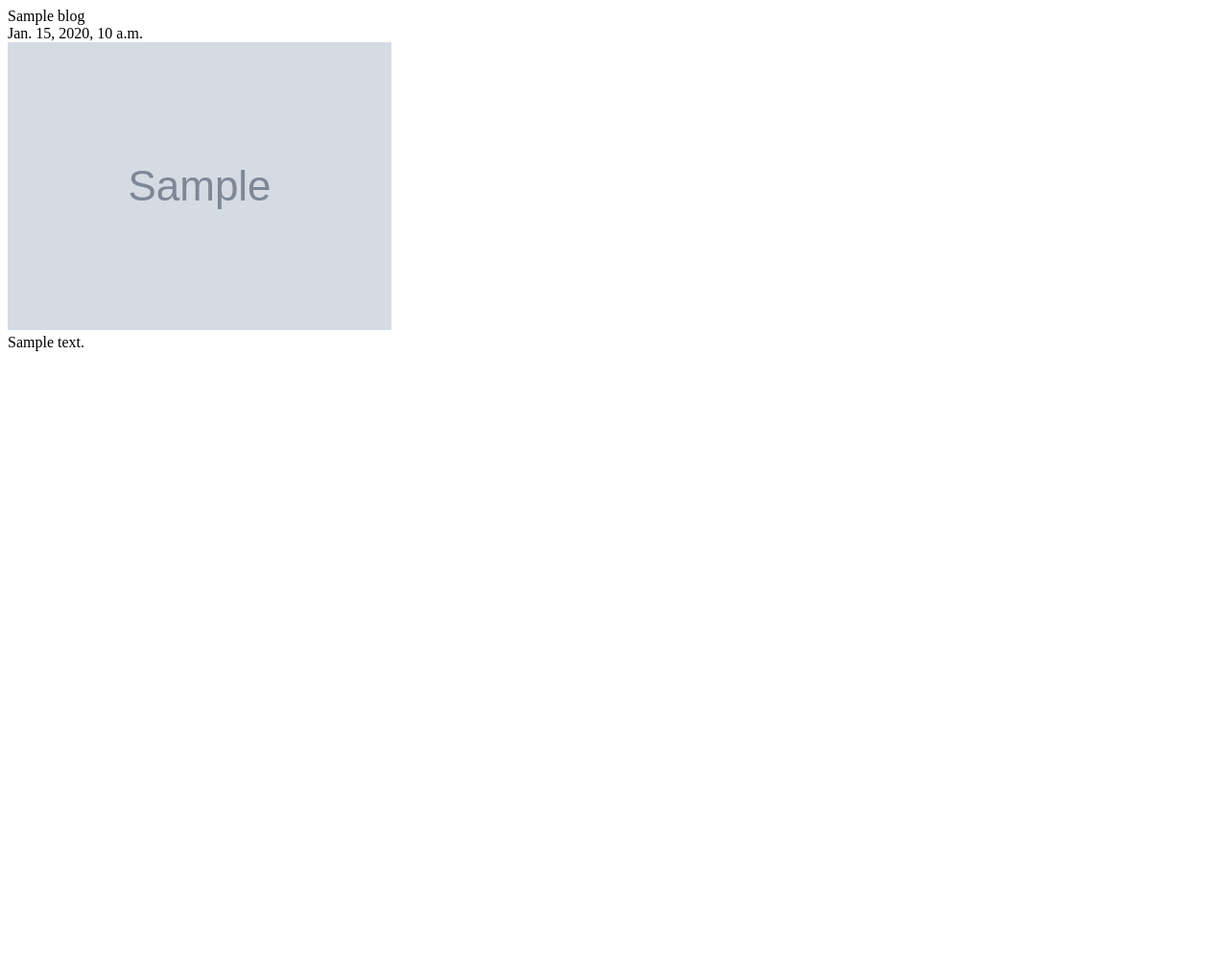
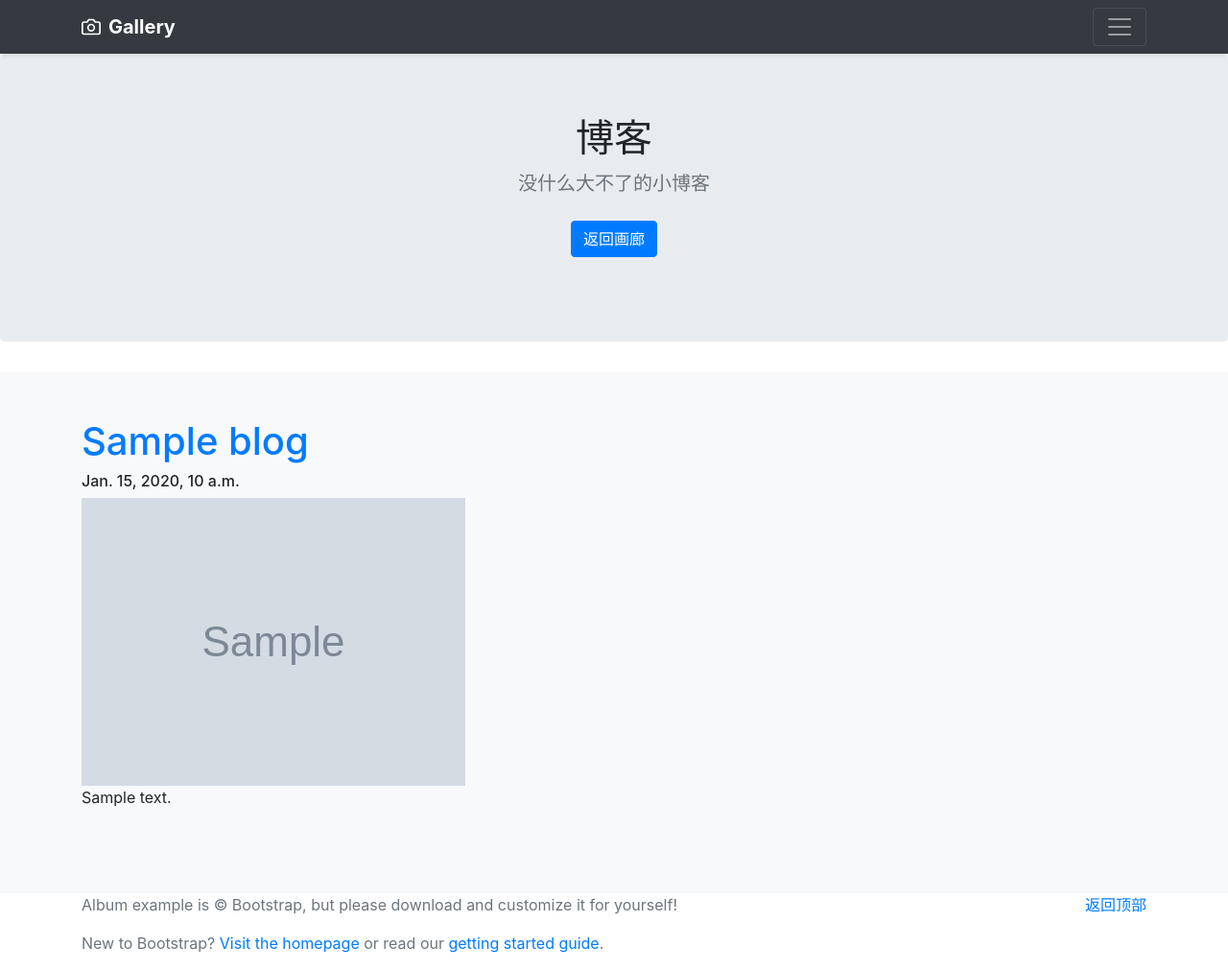
Before and after one commit to potapotato/Gallary, a Django app: template Gallary/blog/templates/blog.html in a window 1280 px wide. Shown: the whole page at 96% size. Before the commit the page ends 366 px from the top, so only its background shows below. Run offline with Django 3.2, Linux system fonts and the light colour scheme; the template is opened without the code that fills it: most values are stand-ins (such as "Sample title", 1, 10 or a date in 2020); grey boxes marked "Sample" are stand-in pictures; data that the repository does not hold is empty; some libraries are stand-ins or nearby versions.

Commit message:
添加了博客的单独界面
通过路由分配和隐藏主键id来显示单独的博客页面

```diff
--- a/Gallary/blog/models.py
+++ b/Gallary/blog/models.py
@@ -7,7 +7,8 @@ class Blog(models.Model):
     title = models.CharField(default='这是标题', max_length=50)
     date = models.DateField()
     image = models.ImageField(default='default.png', upload_to='images/')
-    text = models.CharField(default='这是正文', max_length=50)
+    # text = models.TextField(default='这是正文', max_length=50)
+    text = models.TextField(default='这是征文', max_length=1000)
 
     def __str__(self):
         return self.title
--- a/Gallary/blog/templates/blog.html
+++ b/Gallary/blog/templates/blog.html
@@ -1,20 +1,117 @@
-<!DOCTYPE html>
+{# <h1>这是主页</h1>#}
+{#    {% for log_obj in log_objs.all %}#}
+{#    {{ log_obj.text }}#}
+{#        <img src="{{ log_obj.image.url }}" alt="fail">#}
+{#    {% endfor %}#}
+
+
+<!doctype html>
 <html lang="en">
-<head>
-    <meta charset="UTF-8">
-    <title>Blog</title>
-</head>
-<body>
-    {% for blog in blogs.all %}
-    {{ blog.title }}
-        <br>
-    {{ blog.date }}
-        <br>
-    <img src="{{ blog.image.url }}" alt="?">
-        <br>
-    {{ blog.text }}
-        <br>
-    {% endfor %}
+  <head>
+    <meta charset="utf-8">
+    <meta name="viewport" content="width=device-width, initial-scale=1, shrink-to-fit=no">
+    <meta name="description" content="">
+    <meta name="author" content="Mark Otto, Jacob Thornton, and Bootstrap contributors">
+    <meta name="generator" content="Jekyll v3.8.5">
+    <title>哇希酱</title>
 
-</body>
+    <link rel="canonical" href="https://getbootstrap.com/docs/4.3/examples/album/">
+
+    <!-- Bootstrap core CSS -->
+<link rel="stylesheet" href="https://stackpath.bootstrapcdn.com/bootstrap/4.3.1/css/bootstrap.min.css" integrity="sha384-ggOyR0iXCbMQv3Xipma34MD+dH/1fQ784/j6cY/iJTQUOhcWr7x9JvoRxT2MZw1T" crossorigin="anonymous">
+
+    <style>
+      .bd-placeholder-img {
+        font-size: 1.125rem;
+        text-anchor: middle;
+        -webkit-user-select: none;
+        -moz-user-select: none;
+        -ms-user-select: none;
+        user-select: none;
+      }
+
+      .blog_text {
+          max-width: 1100px;
+          overflow: hidden;
+          text-overflow: ellipsis;
+          white-space: nowrap;
+      }
+      @media (min-width: 768px) {
+        .bd-placeholder-img-lg {
+          font-size: 3.5rem;
+        }
+      }
+    </style>
+
+  </head>
+  <body>
+    <header>
+  <div class="collapse bg-dark" id="navbarHeader">
+    <div class="container">
+      <div class="row">
+        <div class="col-sm-8 col-md-7 py-4">
+          <h4 class="text-white">About</h4>
+          <p class="text-muted">Add some information about the album below, the author, or any other background context. Make it a few sentences long so folks can pick up some informative tidbits. Then, link them off to some social networking sites or contact information.</p>
+        </div>
+        <div class="col-sm-4 offset-md-1 py-4">
+          <h4 class="text-white">Contact</h4>
+          <ul class="list-unstyled">
+            <li><a href="#" class="text-white">Follow on Twitter</a></li>
+            <li><a href="#" class="text-white">Like on Facebook</a></li>
+            <li><a href="#" class="text-white">Email me</a></li>
+          </ul>
+        </div>
+      </div>
+    </div>
+  </div>
+  <div class="navbar navbar-dark bg-dark shadow-sm">
+    <div class="container d-flex justify-content-between">
+      <a href="#" class="navbar-brand d-flex align-items-center">
+        <svg xmlns="http://www.w3.org/2000/svg" width="20" height="20" fill="none" stroke="currentColor" stroke-linecap="round" stroke-linejoin="round" stroke-width="2" aria-hidden="true" class="mr-2" viewBox="0 0 24 24" focusable="false"><path d="M23 19a2 2 0 0 1-2 2H3a2 2 0 0 1-2-2V8a2 2 0 0 1 2-2h4l2-3h6l2 3h4a2 2 0 0 1 2 2z"/><circle cx="12" cy="13" r="4"/></svg>
+        <strong>Gallery</strong>
+      </a>
+      <button class="navbar-toggler" type="button" data-toggle="collapse" data-target="#navbarHeader" aria-controls="navbarHeader" aria-expanded="false" aria-label="Toggle navigation">
+        <span class="navbar-toggler-icon"></span>
+      </button>
+    </div>
+  </div>
+</header>
+
+<main role="main">
+
+  <section class="jumbotron text-center">
+    <div class="container">
+      <h1 class="jumbotron-heading">博客</h1>
+      <p class="lead text-muted">没什么大不了的小博客</p>
+      <p>
+        <a href=".." class="btn btn-primary my-2">返回画廊</a>
+      </p>
+    </div>
+  </section>
+
+  <div class="album py-5 bg-light">
+    <div class="container">
+        {% for blogs in blogs.all %}
+            <a href="{{ blogs.id }}"><h1>{{ blogs.title }}</h1></a>
+            <h6>{{ blogs.date }}</h6>
+            <img src="{{ blogs.image.url }}">
+            <p class="blog_text">{{ blogs.text }}</p>
+            <br>
+        {% endfor %}
+    </div>
+  </div>
+</main>
+  </body>
+<footer class="text-muted">
+  <div class="container">
+    <p class="float-right">
+      <a href="#">返回顶部</a>
+    </p>
+    <p>Album example is &copy; Bootstrap, but please download and customize it for yourself!</p>
+    <p>New to Bootstrap? <a href="https://getbootstrap.com/">Visit the homepage</a> or read our <a href="/docs/4.3/getting-started/introduction/">getting started guide</a>.</p>
+  </div>
+</footer>
+<script src="https://code.jquery.com/jquery-3.3.1.slim.min.js" integrity="sha384-q8i/X+965DzO0rT7abK41JStQIAqVgRVzpbzo5smXKp4YfRvH+8abtTE1Pi6jizo" crossorigin="anonymous"></script>
+<script src="https://cdnjs.cloudflare.com/ajax/libs/popper.js/1.14.7/umd/popper.min.js" integrity="sha384-UO2eT0CpHqdSJQ6hJty5KVphtPhzWj9WO1clHTMGa3JDZwrnQq4sF86dIHNDz0W1" crossorigin="anonymous"></script>
+<script src="https://stackpath.bootstrapcdn.com/bootstrap/4.3.1/js/bootstrap.min.js" integrity="sha384-JjSmVgyd0p3pXB1rRibZUAYoIIy6OrQ6VrjIEaFf/nJGzIxFDsf4x0xIM+B07jRM" crossorigin="anonymous"></script>
 </html>
--- a/Gallary/blog/urls.py
+++ b/Gallary/blog/urls.py
@@ -19,4 +19,5 @@ from . import views
 
 urlpatterns = [
     path('', views.blog),
+    path('<int:blog_id>', views.blog_text)
 ]
--- a/Gallary/templates/home.html
+++ b/Gallary/templates/home.html
@@ -78,8 +78,8 @@
       <h1 class="jumbotron-heading">画廊</h1>
       <p class="lead text-muted">一个兴趣使然的小玩具</p>
       <p>
-        <a href="#" class="btn btn-primary my-2">Main call to action</a>
-        <a href="#" class="btn btn-secondary my-2">Secondary action</a>
+        <a href="blog" class="btn btn-primary my-2">博客</a>
+        <a href="#" class="btn btn-secondary my-2">未定</a>
       </p>
     </div>
   </section>
@@ -107,7 +107,7 @@
 <footer class="text-muted">
   <div class="container">
     <p class="float-right">
-      <a href="#">Back to top</a>
+      <a href="#">返回顶部</a>
     </p>
     <p>Album example is &copy; Bootstrap, but please download and customize it for yourself!</p>
     <p>New to Bootstrap? <a href="https://getbootstrap.com/">Visit the homepage</a> or read our <a href="/docs/4.3/getting-started/introduction/">getting started guide</a>.</p>
```
Also changed, not shown: Gallary/blog/templates/blog_text.html (added, +16 -0 lines), Gallary/blog/views.py (+8 -1 lines).
